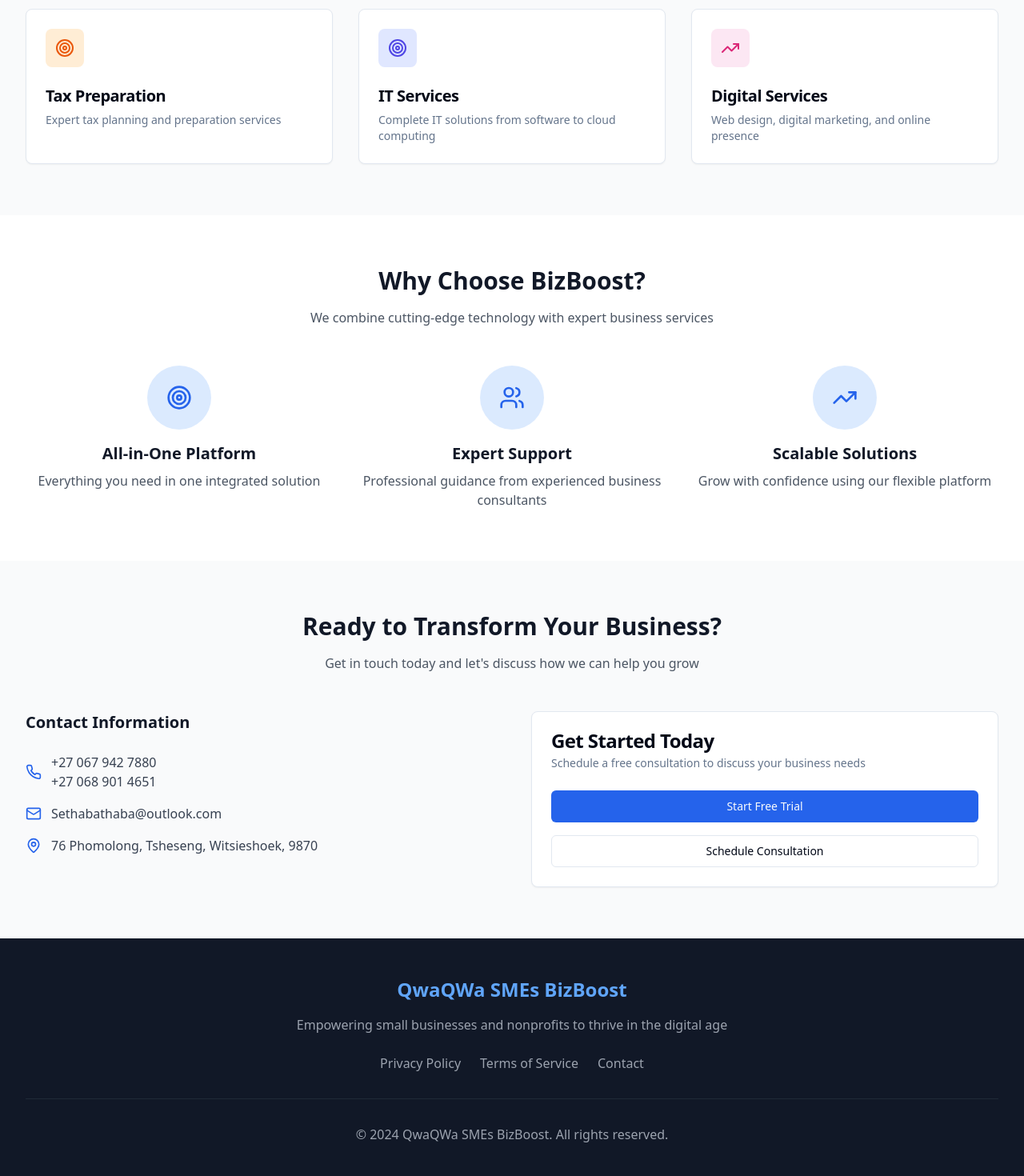
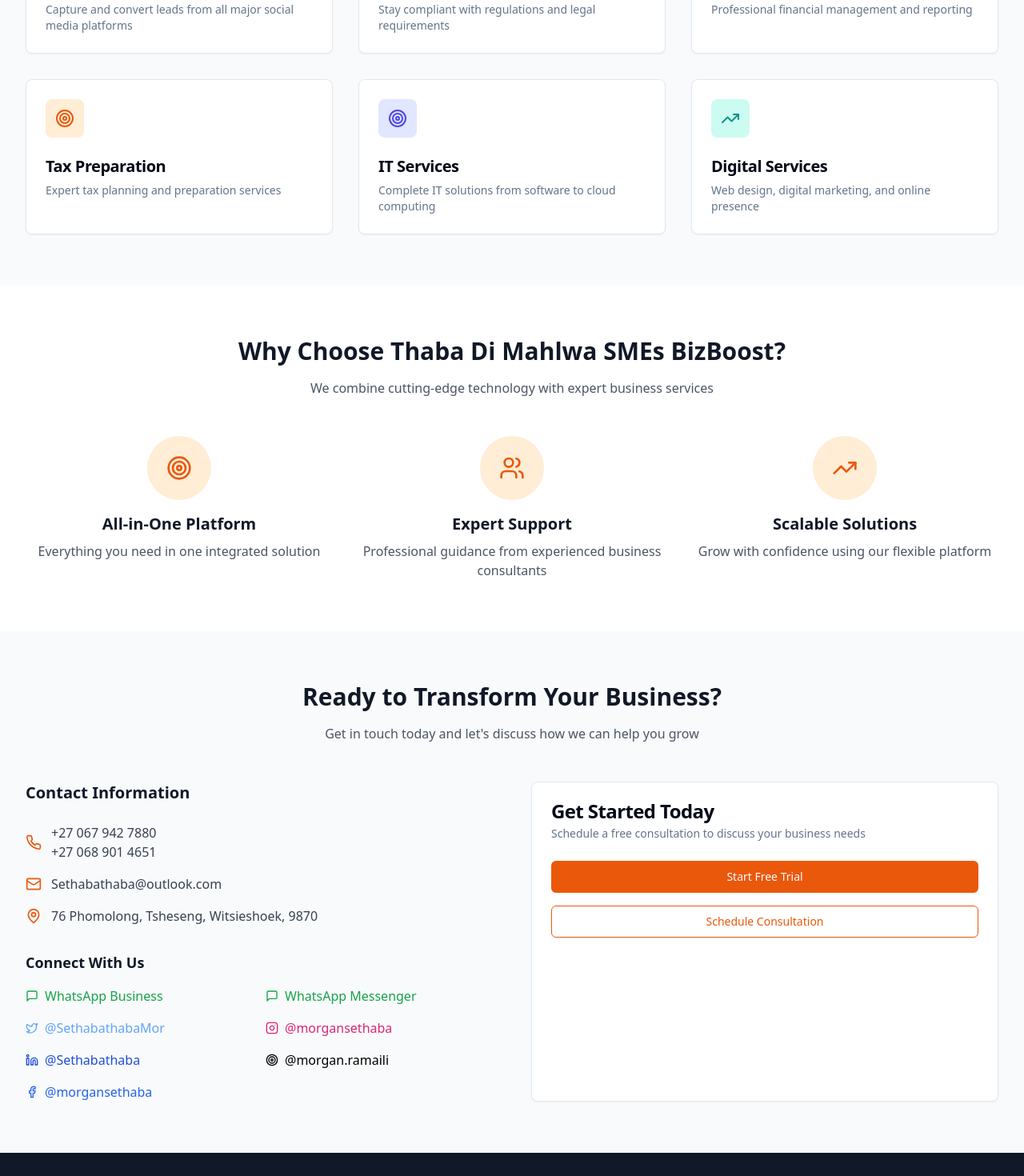
Before and after one commit to Morgan-Insights-and-Signals/sethabathaba-biz-suite, a React (Vite) app: page / in a window 1280 px wide. Shown: the part 1320-2790 px from the top of the page at 80% size. Built offline with nearby package versions, Linux system fonts and the light colour scheme.

Commit message:
Add tagline, logo concept, and social links
- Added a tagline to the business name.
- Included a logo concept with symbolic elements, typography, and a color palette.
- Made social media references clickable and added WhatsApp links.

```diff
--- a/src/pages/Index.tsx
+++ b/src/pages/Index.tsx
@@ -2,30 +2,43 @@
 import { Button } from "@/components/ui/button";
 import { Card, CardContent, CardDescription, CardHeader, CardTitle } from "@/components/ui/card";
 import { Badge } from "@/components/ui/badge";
-import { ArrowRight, Users, Target, TrendingUp, Shield, MessageSquare, Facebook, Linkedin, Twitter, Instagram, Phone, Mail, MapPin } from "lucide-react";
+import { ArrowRight, Users, Target, TrendingUp, Shield, MessageSquare, Facebook, Linkedin, Twitter, Instagram, Phone, Mail, MapPin, Flame, Mountain } from "lucide-react";
 import { Link } from "react-router-dom";
 
 const Index = () => {
   return (
-    <div className="min-h-screen bg-gradient-to-br from-blue-50 via-white to-indigo-50">
+    <div className="min-h-screen bg-gradient-to-br from-orange-50 via-white to-teal-50">
       {/* Navigation */}
       <nav className="fixed top-0 w-full bg-white/80 backdrop-blur-lg border-b border-gray-200 z-50">
         <div className="max-w-7xl mx-auto px-4 sm:px-6 lg:px-8">
           <div className="flex justify-between items-center h-16">
             <div className="flex items-center">
-              <div className="text-xl font-bold text-blue-600">QwaQWa SMEs BizBoost</div>
+              <div className="flex items-center space-x-3">
+                <div className="relative">
+                  <Mountain className="h-8 w-8 text-charcoal-700" />
+                  <Flame className="absolute -top-1 -right-1 h-4 w-4 text-orange-600" />
+                </div>
+                <div>
+                  <div className="text-lg font-bold text-charcoal-700" style={{fontFamily: 'system-ui, -apple-system, sans-serif'}}>
+                    Thaba Di Mahlwa
+                  </div>
+                  <div className="text-sm font-light text-orange-600" style={{fontFamily: 'Georgia, serif'}}>
+                    SMEs BizBoost
+                  </div>
+                </div>
+              </div>
             </div>
             <div className="hidden md:flex space-x-8">
-              <a href="#services" className="text-gray-700 hover:text-blue-600 transition-colors">Services</a>
-              <a href="#features" className="text-gray-700 hover:text-blue-600 transition-colors">Features</a>
-              <a href="#contact" className="text-gray-700 hover:text-blue-600 transition-colors">Contact</a>
+              <a href="#services" className="text-gray-700 hover:text-orange-600 transition-colors">Services</a>
+              <a href="#features" className="text-gray-700 hover:text-orange-600 transition-colors">Features</a>
+              <a href="#contact" className="text-gray-700 hover:text-orange-600 transition-colors">Contact</a>
             </div>
             <div className="flex space-x-4">
               <Link to="/login">
                 <Button variant="outline">Login</Button>
               </Link>
               <Link to="/register">
-                <Button>Get Started</Button>
+                <Button className="bg-orange-600 hover:bg-orange-700">Get Started</Button>
               </Link>
             </div>
           </div>
@@ -36,24 +49,38 @@ const Index = () => {
       <section className="pt-24 pb-16 px-4 sm:px-6 lg:px-8">
         <div className="max-w-7xl mx-auto">
           <div className="text-center animate-fade-in">
-            <Badge className="mb-4 bg-blue-100 text-blue-800 hover:bg-blue-200">
+            <div className="flex items-center justify-center mb-4">
+              <div className="relative mr-4">
+                <Mountain className="h-12 w-12 text-charcoal-700" />
+                <Flame className="absolute -top-2 -right-2 h-6 w-6 text-orange-600" />
+              </div>
+              <div>
+                <h1 className="text-3xl md:text-4xl font-bold text-charcoal-700 mb-1" style={{fontFamily: 'system-ui, -apple-system, sans-serif'}}>
+                  Thaba Di Mahlwa SMEs BizBoost
+                </h1>
+                <p className="text-lg text-orange-600 font-medium" style={{fontFamily: 'Georgia, serif'}}>
+                  Empowering Entrepreneurs, One Business at a Time.
+                </p>
+              </div>
+            </div>
+            <Badge className="mb-4 bg-orange-100 text-orange-800 hover:bg-orange-200">
               🚀 Transform Your Business Today
             </Badge>
-            <h1 className="text-4xl md:text-6xl font-bold text-gray-900 mb-6">
+            <h2 className="text-4xl md:text-6xl font-bold text-gray-900 mb-6">
               Convert Social Media
-              <span className="text-blue-600 block">Into Paying Customers</span>
-            </h1>
+              <span className="text-orange-600 block">Into Paying Customers</span>
+            </h2>
             <p className="text-xl text-gray-600 mb-8 max-w-3xl mx-auto">
               Streamline your lead generation from WhatsApp, Facebook, Instagram, LinkedIn, TikTok, and Twitter.
               Plus get expert compliance, accounting, and IT services to grow your business.
             </p>
             <div className="flex flex-col sm:flex-row gap-4 justify-center">
               <Link to="/register">
-                <Button size="lg" className="bg-blue-600 hover:bg-blue-700 text-white px-8 py-3">
+                <Button size="lg" className="bg-orange-600 hover:bg-orange-700 text-white px-8 py-3">
                   Start Free Trial <ArrowRight className="ml-2 h-5 w-5" />
                 </Button>
               </Link>
-              <Button size="lg" variant="outline" className="px-8 py-3">
+              <Button size="lg" variant="outline" className="px-8 py-3 border-orange-600 text-orange-600 hover:bg-orange-50">
                 Watch Demo
               </Button>
             </div>
@@ -109,13 +136,13 @@ const Index = () => {
                 title: "Lead Generation",
                 description: "Capture and convert leads from all major social media platforms",
                 icon: Users,
-                color: "bg-blue-100 text-blue-600"
+                color: "bg-orange-100 text-orange-600"
               },
               {
                 title: "Compliance & Legal",
                 description: "Stay compliant with regulations and legal requirements",
                 icon: Shield,
-                color: "bg-green-100 text-green-600"
+                color: "bg-teal-100 text-teal-600"
               },
               {
                 title: "Bookkeeping & Accounting",
@@ -139,7 +166,7 @@ const Index = () => {
                 title: "Digital Services",
                 description: "Web design, digital marketing, and online presence",
                 icon: TrendingUp,
-                color: "bg-pink-100 text-pink-600"
+                color: "bg-teal-100 text-teal-600"
               }
             ].map((service, index) => (
               <Card key={index} className="hover:shadow-lg transition-all duration-300 hover:-translate-y-1">
@@ -161,7 +188,7 @@ const Index = () => {
         <div className="max-w-7xl mx-auto px-4 sm:px-6 lg:px-8">
           <div className="text-center mb-12">
             <h2 className="text-3xl font-bold text-gray-900 mb-4">
-              Why Choose BizBoost?
+              Why Choose Thaba Di Mahlwa SMEs BizBoost?
             </h2>
             <p className="text-gray-600 max-w-2xl mx-auto">
               We combine cutting-edge technology with expert business services
@@ -186,8 +213,8 @@ const Index = () => {
               }
             ].map((feature, index) => (
               <div key={index} className="text-center">
-                <div className="bg-blue-100 rounded-full p-6 mb-4 w-20 h-20 mx-auto flex items-center justify-center">
-                  <feature.icon className="h-8 w-8 text-blue-600" />
+                <div className="bg-orange-100 rounded-full p-6 mb-4 w-20 h-20 mx-auto flex items-center justify-center">
+                  <feature.icon className="h-8 w-8 text-orange-600" />
                 </div>
                 <h3 className="text-xl font-semibold text-gray-900 mb-2">{feature.title}</h3>
                 <p className="text-gray-600">{feature.description}</p>
@@ -213,19 +240,89 @@ const Index = () => {
               <h3 className="text-xl font-semibold text-gray-900 mb-6">Contact Information</h3>
               <div className="space-y-4">
                 <div className="flex items-center">
-                  <Phone className="h-5 w-5 text-blue-600 mr-3" />
+                  <Phone className="h-5 w-5 text-orange-600 mr-3" />
                   <div className="text-gray-700">
                     <div>+27 067 942 7880</div>
                     <div>+27 068 901 4651</div>
                   </div>
                 </div>
                 <div className="flex items-center">
-                  <Mail className="h-5 w-5 text-blue-600 mr-3" />
+                  <Mail className="h-5 w-5 text-orange-600 mr-3" />
                   <span className="text-gray-700">Sethabathaba@outlook.com</span>
                 </div>
                 <div className="flex items-center">
-                  <MapPin className="h-5 w-5 text-blue-600 mr-3" />
+                  <MapPin className="h-5 w-5 text-orange-600 mr-3" />
                   <span className="text-gray-700">76 Phomolong, Tsheseng, Witsieshoek, 9870</span>
+                </div>
+              </div>
+
+              {/* Social Media Links */}
+              <div className="mt-8">
+                <h4 className="text-lg font-semibold text-gray-900 mb-4">Connect With Us</h4>
+                <div className="grid grid-cols-2 gap-4">
+                  <a
+                    href="https://wa.me/27689014651"
+                    target="_blank"
+                    rel="noopener noreferrer"
+                    className="flex items-center text-green-600 hover:text-green-700 transition-colors"
+                  >
+                    <MessageSquare className="h-4 w-4 mr-2" />
+                    WhatsApp Business
+                  </a>
+                  <a
+                    href="https://wa.me/27679427880"
+                    target="_blank"
+                    rel="noopener noreferrer"
+                    className="flex items-center text-green-600 hover:text-green-700 transition-colors"
+                  >
+                    <MessageSquare className="h-4 w-4 mr-2" />
+                    WhatsApp Messenger
+                  </a>
+                  <a
+                    href="https://twitter.com/SethabathabaMor"
+                    target="_blank"
+                    rel="noopener noreferrer"
+                    className="flex items-center text-blue-400 hover:text-blue-500 transition-colors"
+                  >
+                    <Twitter className="h-4 w-4 mr-2" />
+                    @SethabathabaMor
+                  </a>
+                  <a
+                    href="https://instagram.com/morgansethaba"
+                    target="_blank"
+                    rel="noopener noreferrer"
+                    className="flex items-center text-pink-600 hover:text-pink-700 transition-colors"
+                  >
+                    <Instagram className="h-4 w-4 mr-2" />
+                    @morgansethaba
+                  </a>
+                  <a
+                    href="https://linkedin.com/in/Sethabathaba"
+                    target="_blank"
+                    rel="noopener noreferrer"
+                    className="flex items-center text-blue-700 hover:text-blue-800 transition-colors"
+                  >
+                    <Linkedin className="h-4 w-4 mr-2" />
+                    @Sethabathaba
+                  </a>
+                  <a
+                    href="https://tiktok.com/@morgan.ramaili"
+                    target="_blank"
+                    rel="noopener noreferrer"
+                    className="flex items-center text-black hover:text-gray-700 transition-colors"
+                  >
+                    <Target className="h-4 w-4 mr-2" />
+                    @morgan.ramaili
+                  </a>
+                  <a
+                    href="https://facebook.com/morgansethaba"
+                    target="_blank"
+                    rel="noopener noreferrer"
+                    className="flex items-center text-blue-600 hover:text-blue-700 transition-colors"
+                  >
+                    <Facebook className="h-4 w-4 mr-2" />
+                    @morgansethaba
+                  </a>
                 </div>
               </div>
             </div>
@@ -239,11 +336,11 @@ const Index = () => {
               <CardContent>
                 <div className="space-y-4">
                   <Link to="/register">
-                    <Button className="w-full bg-blue-600 hover:bg-blue-700">
+                    <Button className="w-full bg-orange-600 hover:bg-orange-700">
                       Start Free Trial
                     </Button>
                   </Link>
-                  <Button variant="outline" className="w-full">
+                  <Button variant="outline" className="w-full border-orange-600 text-orange-600 hover:bg-orange-50">
                     Schedule Consultation
                   </Button>
                 </div>
@@ -257,24 +354,37 @@ const Index = () => {
       <footer className="bg-gray-900 text-white py-12">
         <div className="max-w-7xl mx-auto px-4 sm:px-6 lg:px-8">
           <div className="text-center">
-            <div className="text-2xl font-bold text-blue-400 mb-4">QwaQWa SMEs BizBoost</div>
+            <div className="flex items-center justify-center mb-4">
+              <div className="relative mr-3">
+                <Mountain className="h-8 w-8 text-gray-300" />
+                <Flame className="absolute -top-1 -right-1 h-4 w-4 text-orange-400" />
+              </div>
+              <div>
+                <div className="text-xl font-bold text-blue-400" style={{fontFamily: 'system-ui, -apple-system, sans-serif'}}>
+                  Thaba Di Mahlwa SMEs BizBoost
+                </div>
+                <div className="text-sm text-orange-400" style={{fontFamily: 'Georgia, serif'}}>
+                  Empowering Entrepreneurs, One Business at a Time.
+                </div>
+              </div>
+            </div>
             <p className="text-gray-400 mb-6">
               Empowering small businesses and nonprofits to thrive in the digital age
             </p>
             <div className="flex justify-center space-x-6">
-              <a href="#" className="text-gray-400 hover:text-blue-400 transition-colors">
+              <a href="#" className="text-gray-400 hover:text-orange-400 transition-colors">
                 Privacy Policy
               </a>
-              <a href="#" className="text-gray-400 hover:text-blue-400 transition-colors">
+              <a href="#" className="text-gray-400 hover:text-orange-400 transition-colors">
                 Terms of Service
               </a>
-              <a href="#" className="text-gray-400 hover:text-blue-400 transition-colors">
+              <a href="#" className="text-gray-400 hover:text-orange-400 transition-colors">
                 Contact
               </a>
             </div>
             <div className="mt-8 pt-8 border-t border-gray-800">
               <p className="text-gray-400">
-                © 2024 QwaQWa SMEs BizBoost. All rights reserved.
+                © 2024 Thaba Di Mahlwa SMEs BizBoost. All rights reserved.
               </p>
             </div>
           </div>
--- a/src/pages/Login.tsx
+++ b/src/pages/Login.tsx
@@ -6,7 +6,7 @@ import { Card, CardContent, CardDescription, CardHeader, CardTitle } from "@/com
 import { Input } from "@/components/ui/input";
 import { Label } from "@/components/ui/label";
 import { Separator } from "@/components/ui/separator";
-import { ArrowLeft, Mail, Lock, Eye, EyeOff } from "lucide-react";
+import { ArrowLeft, Mail, Lock, Eye, EyeOff, Mountain, Flame } from "lucide-react";
 
 const Login = () => {
   const [showPassword, setShowPassword] = useState(false);
@@ -20,10 +20,10 @@ const Login = () => {
   };
 
   return (
-    <div className="min-h-screen bg-gradient-to-br from-blue-50 via-white to-indigo-50 flex items-center justify-center p-4">
+    <div className="min-h-screen bg-gradient-to-br from-orange-50 via-white to-teal-50 flex items-center justify-center p-4">
       <div className="w-full max-w-md">
         <div className="mb-6">
-          <Link to="/" className="inline-flex items-center text-blue-600 hover:text-blue-700 transition-colors">
+          <Link to="/" className="inline-flex items-center text-orange-600 hover:text-orange-700 transition-colors">
             <ArrowLeft className="h-4 w-4 mr-2" />
             Back to Home
           </Link>
@@ -31,7 +31,20 @@ const Login = () => {
 
         <Card className="shadow-xl">
           <CardHeader className="text-center space-y-1">
-            <div className="text-xl font-bold text-blue-600 mb-2">QwaQWa SMEs BizBoost</div>
+            <div className="flex items-center justify-center mb-2">
+              <div className="relative mr-2">
+                <Mountain className="h-6 w-6 text-gray-700" />
+                <Flame className="absolute -top-1 -right-1 h-3 w-3 text-orange-600" />
+              </div>
+              <div>
+                <div className="text-lg font-bold text-gray-700" style={{fontFamily: 'system-ui, -apple-system, sans-serif'}}>
+                  Thaba Di Mahlwa
+                </div>
+                <div className="text-sm font-light text-orange-600" style={{fontFamily: 'Georgia, serif'}}>
+                  SMEs BizBoost
+                </div>
+              </div>
+            </div>
             <CardTitle className="text-2xl">Welcome Back</CardTitle>
             <CardDescription>
               Sign in to your account to continue
@@ -83,11 +96,11 @@ const Login = () => {
                     Remember me
                   </Label>
                 </div>
-                <Link to="/forgot-password" className="text-sm text-blue-600 hover:text-blue-700">
+                <Link to="/forgot-password" className="text-sm text-orange-600 hover:text-orange-700">
                   Forgot password?
                 </Link>
               </div>
-              <Button type="submit" className="w-full bg-blue-600 hover:bg-blue-700">
+              <Button type="submit" className="w-full bg-orange-600 hover:bg-orange-700">
                 Sign In
               </Button>
             </form>
@@ -133,7 +146,7 @@ const Login = () => {
 
             <div className="text-center text-sm">
               <span className="text-gray-600">Don't have an account? </span>
-              <Link to="/register" className="text-blue-600 hover:text-blue-700 font-medium">
+              <Link to="/register" className="text-orange-600 hover:text-orange-700 font-medium">
                 Sign up
               </Link>
             </div>
--- a/tailwind.config.ts
+++ b/tailwind.config.ts
@@ -1,3 +1,4 @@
+
 import type { Config } from "tailwindcss";
 
 export default {
@@ -61,6 +62,19 @@ export default {
 					'accent-foreground': 'hsl(var(--sidebar-accent-foreground))',
 					border: 'hsl(var(--sidebar-border))',
 					ring: 'hsl(var(--sidebar-ring))'
+				},
+				charcoal: {
+					50: '#f6f6f6',
+					100: '#e7e7e7',
+					200: '#d1d1d1',
+					300: '#b0b0b0',
+					400: '#888888',
+					500: '#6d6d6d',
+					600: '#5d5d5d',
+					700: '#4f4f4f',
+					800: '#454545',
+					900: '#3d3d3d',
+					950: '#262626',
 				}
 			},
 			borderRadius: {
```
